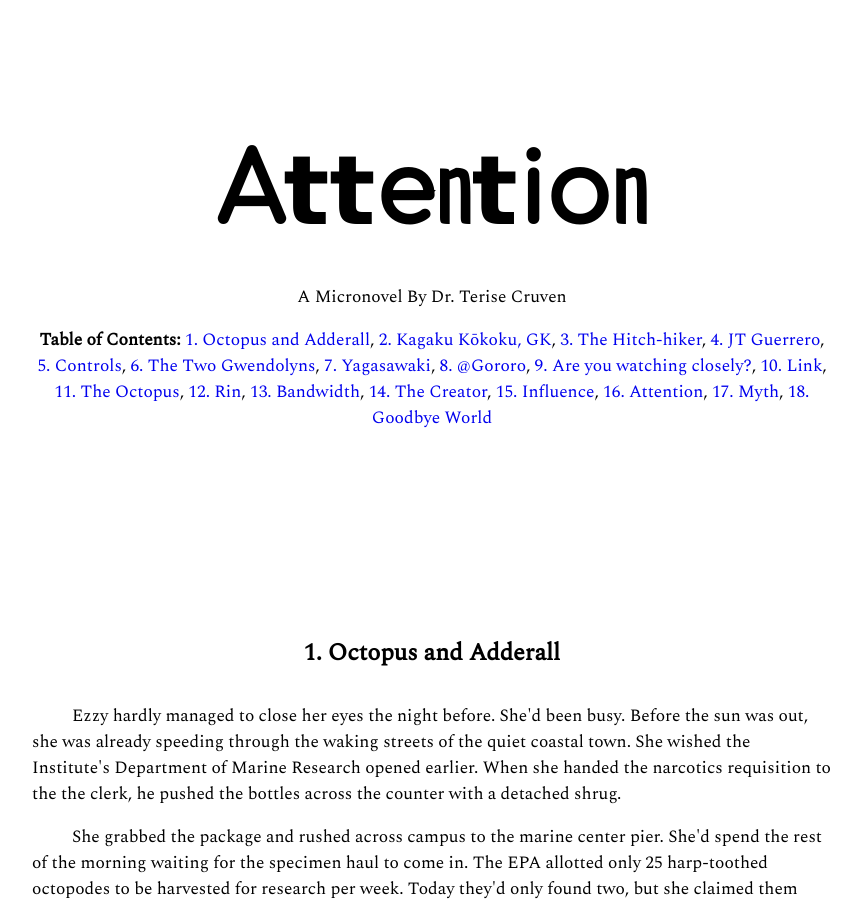
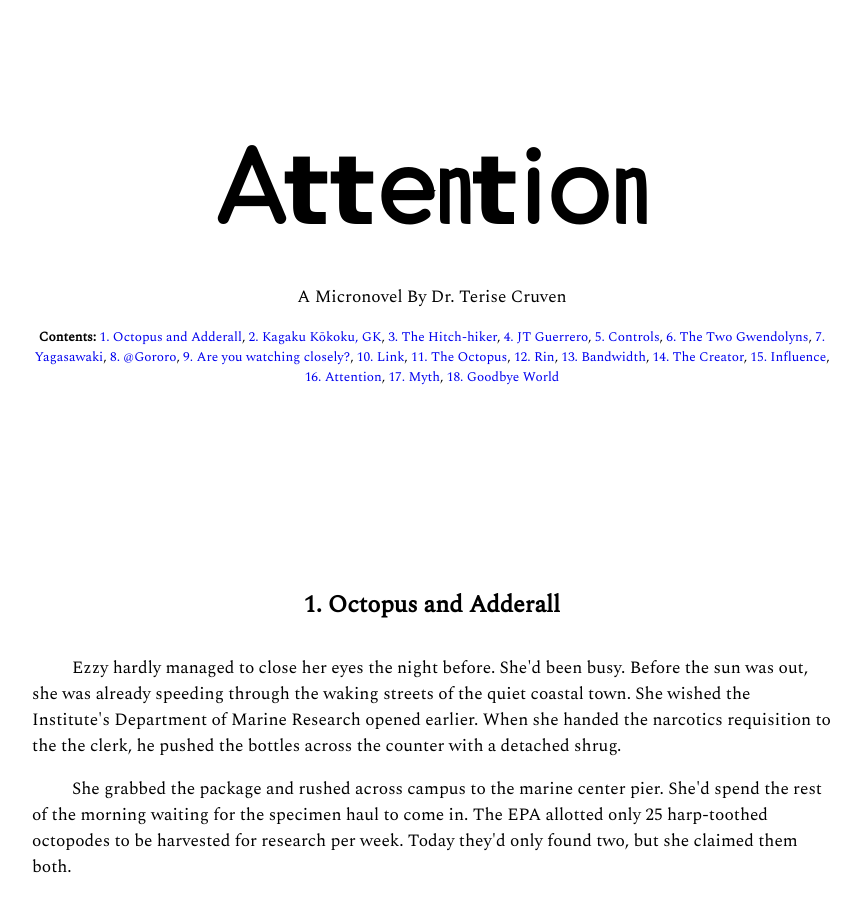
Before and after one commit to tcruven/n, a Jekyll site: the page built from index.html, in a window 1280 px wide and 900 px high. Shown: the whole window, without its empty margins (208-1069 px from the left). Built offline with Jekyll 4.4.1, drawn with Linux system fonts in a browser that asks for light colours; nearby versions of some CDN libraries; some web fonts are replaced.

Commit message:
shortencontents

```diff
--- a/index.html
+++ b/index.html
@@ -10,8 +10,8 @@ layout: default
 </p>
 <p style="text-align:center; text-indent:0;margin-top: -10%;">A Micronovel By Dr. Terise Cruven</p>
 
-<p style="text-align:center; text-indent:0;">
-<strong>Table of Contents:</strong> <a href='#ch1'>1. Octopus and Adderall</a>,
+<p style="text-align:center; text-indent:0; font-size:10pt;">
+<strong>Contents:</strong> <a href='#ch1'>1. Octopus and Adderall</a>,
 <a href='#ch2'>2. Kagaku Kōkoku, GK</a>,
 <a href='#ch3'>3. The Hitch-hiker</a>,
 <a href='#ch4'>4. JT Guerrero</a>,
```
